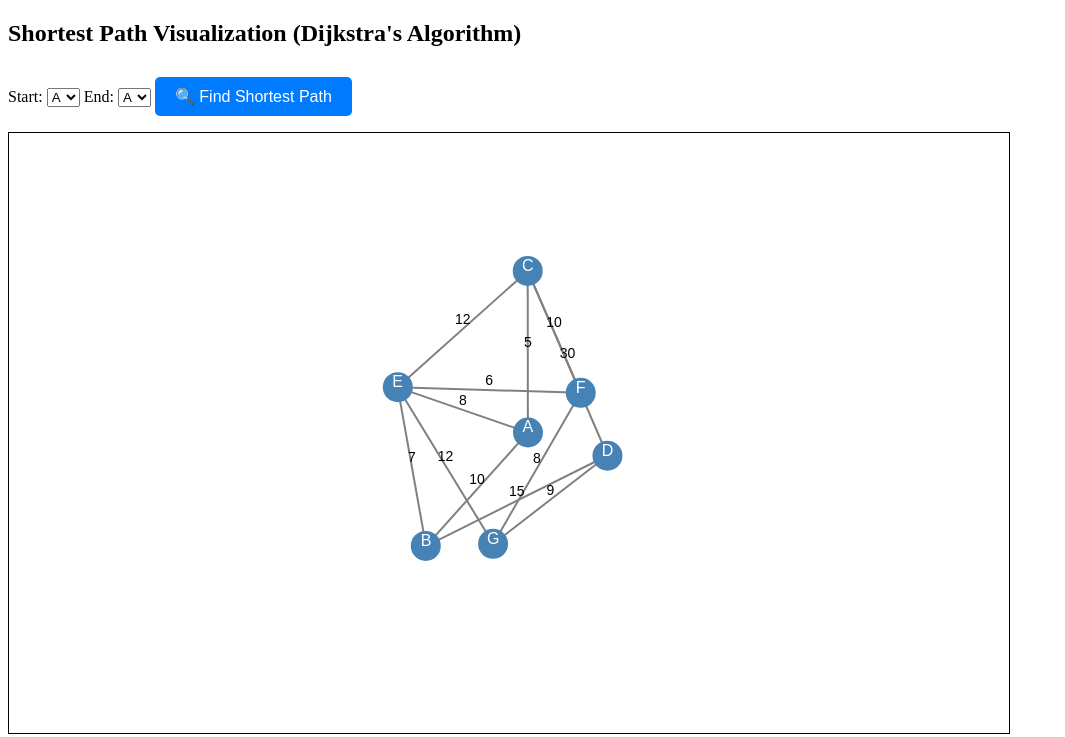
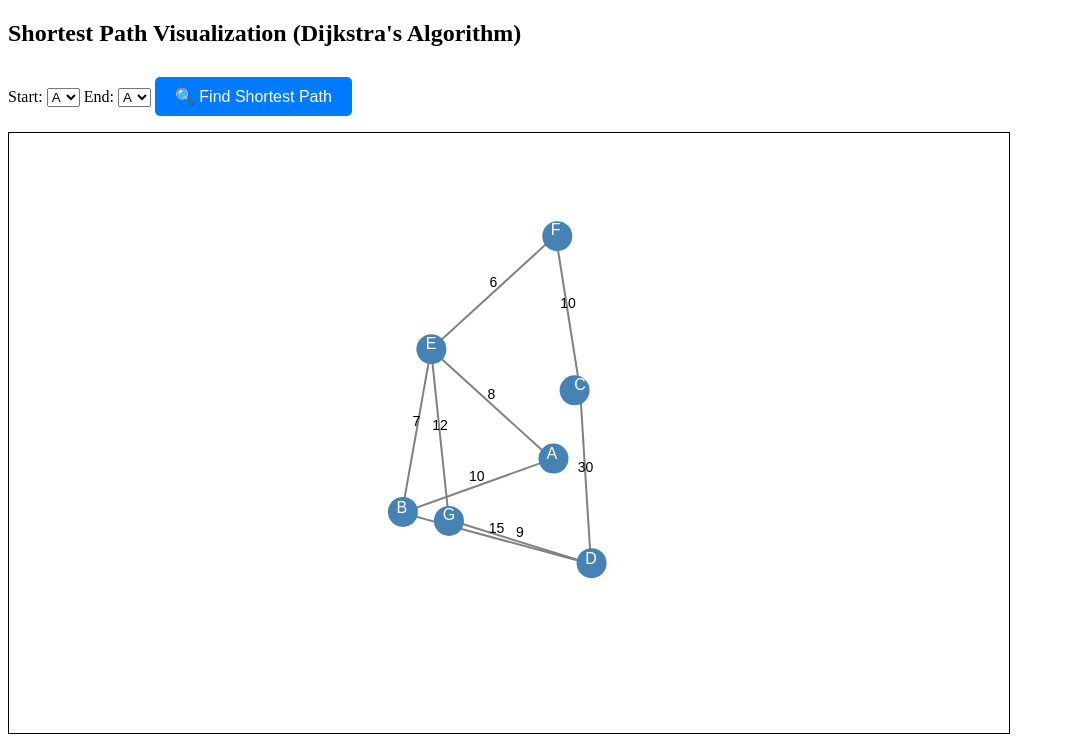
Before and after one commit to SubidhaManandhar/DSA_project, a plain HTML site: page index.html in a window 1280 px wide. Shown: the whole page, without its empty margins (0-1065 px from the left). Drawn offline with nearby package versions, Linux system fonts and the light colour scheme; animation ran at ten frames a second.

Commit message:
DSA_project:Dijkstra's algorithm

```diff
--- a/index.html
+++ b/index.html
@@ -41,12 +41,12 @@
 
     <script>
         const graph = {
-            A: { B: 10, C: 5, E: 8 },
+            A: { B: 10, E: 8 },
             B: { D: 15, E: 7 },
-            C: { D: 30, F: 10, E: 12 },
+            C: { D: 30, F: 10},
             D: { G: 9 },
             E: { F: 6, G: 12 },
-            F: { G: 8 },
+            F: { },
             G: {}
         };
 
```
